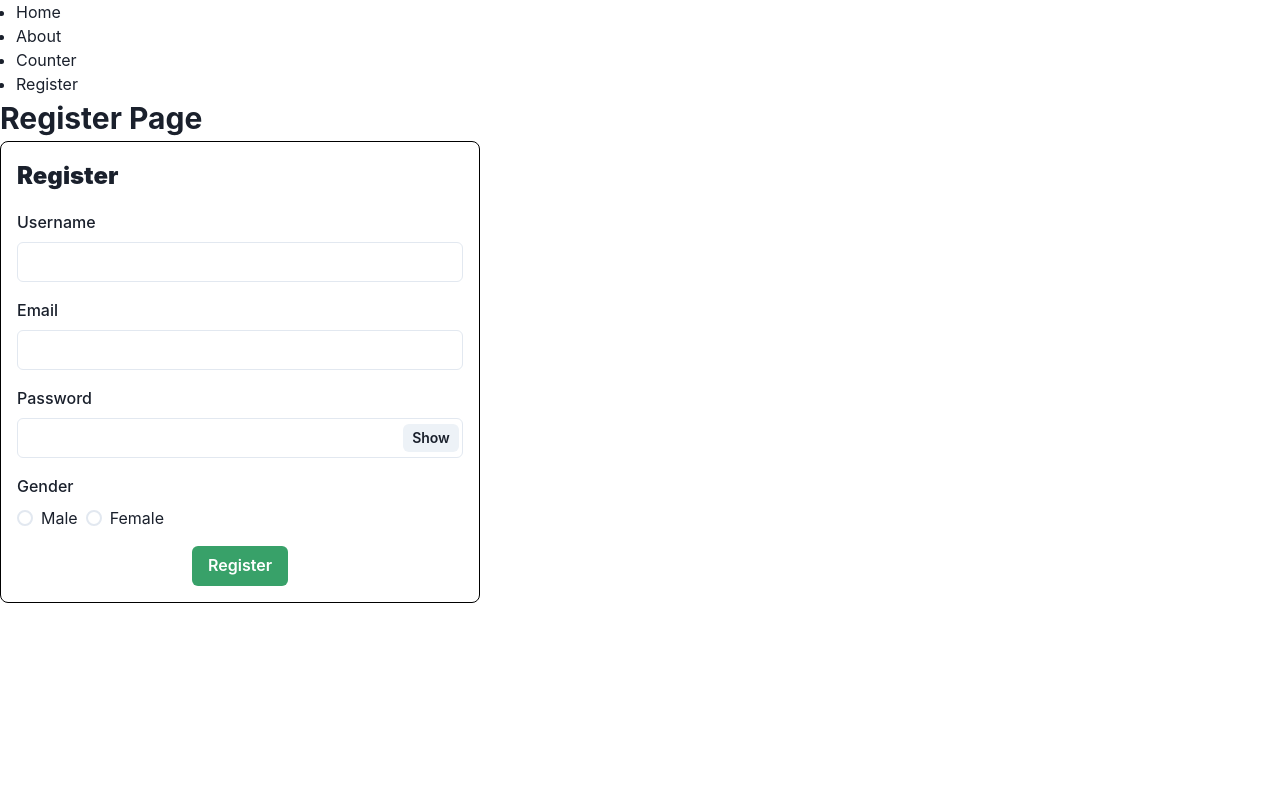
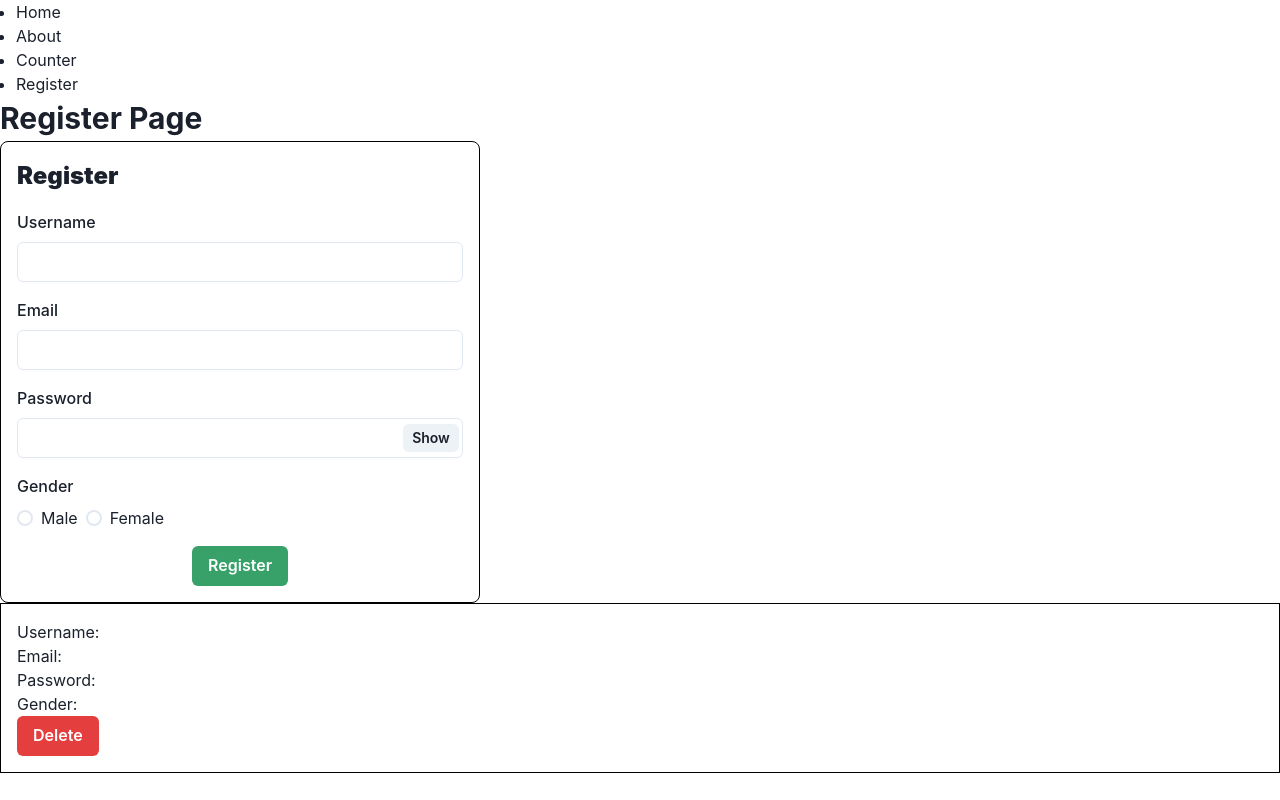
Before and after one commit to wibihanif/reactjs-login, a React (Create React App) app: page /register in a window 1280 px wide. Built offline with nearby package versions, Linux system fonts and the light colour scheme.

Commit message:
form condition solution

```diff
--- a/src/pages/Register.jsx
+++ b/src/pages/Register.jsx
@@ -11,9 +11,24 @@ import {
   RadioGroup,
   Stack,
   Text,
+  useToast,
 } from "@chakra-ui/react"
 import { useState } from "react"
 import RegisterModal from "../components/RegisterModal"
+
+// Condition form
+// 1. username harus 3 karakter atau lebih
+// 2. email harus terisi
+// 3. password harus 8 karakter atau lebih
+// 4. gender harus terisi
+
+// jika condition form tidak terpenuhi dan button
+// register di-click, tampilkan sebuah "TOAST" dengan
+// warna/scheme "error"
+
+// jika condition form terpenuhi, tampilkan modal
+
+//
 
 const Register = () => {
   const [showPassword, setShowPassword] = useState(false)
@@ -25,12 +40,21 @@ const Register = () => {
 
   const [modalIsOpen, setModalIsOpen] = useState(false)
 
+  const toast = useToast()
+
   const togglePassword = () => {
     setShowPassword(!showPassword)
   }
 
   const registerBtnHandler = () => {
-    setModalIsOpen(true)
+    if (username.length >= 3 && email && password.length >= 8 && gender) {
+      setModalIsOpen(true)
+    } else {
+      toast({
+        title: "Form is still invalid",
+        status: "error",
+      })
+    }
   }
 
   const closeModal = () => {
@@ -100,6 +124,13 @@ const Register = () => {
             </Button>
           </Stack>
         </Box>
+        <Box border="1px solid black" padding="4">
+          <Text>Username: {username}</Text>
+          <Text>Email: {email}</Text>
+          <Text>Password: {password}</Text>
+          <Text>Gender: {gender}</Text>
+          <Button colorScheme="red">Delete</Button>
+        </Box>
       </Box>
       <RegisterModal
         isOpen={modalIsOpen}
```
